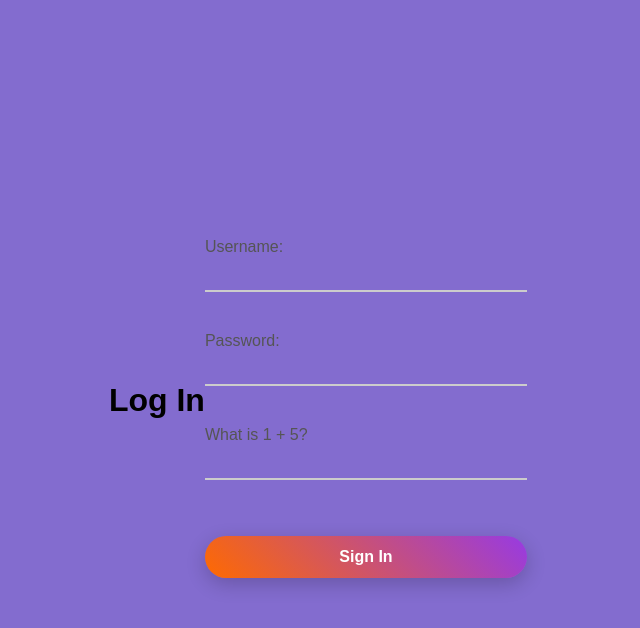
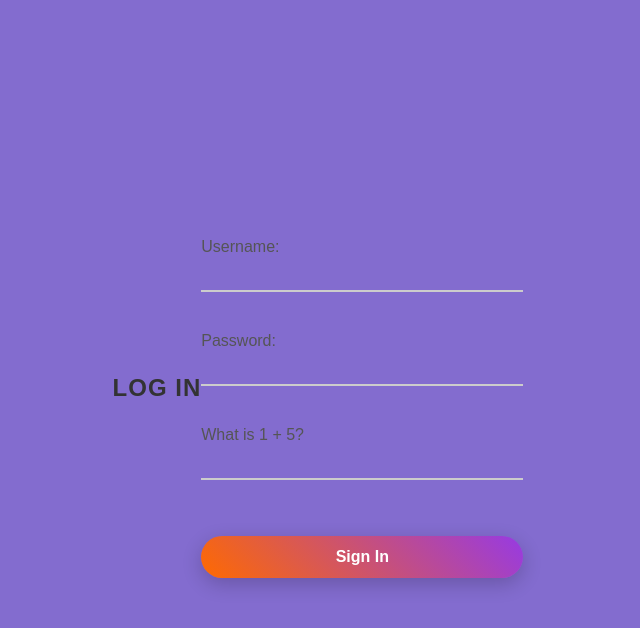
Before and after one commit to jfaith2004/cyberhw4, a PHP site: page /pages/login.php in a window 1280 px wide. Shown: the top 628 px of the page, without its empty margins (322-962 px from the left). Run offline with PHP 8.4, Linux system fonts and the light colour scheme.

Commit message:
more styling changes

```diff
--- a/css/login.css
+++ b/css/login.css
@@ -20,9 +20,8 @@ body {
   width: 90%;
 }
 
-h2 {
+h1 {
   margin-bottom: 2.5rem;
-  margin-left: 2.5rem;
   color: #333;
   text-align: center;
   text-transform: uppercase;
@@ -48,7 +47,7 @@ form input[type="number"] {
   padding: 0.5rem 0;
   margin-bottom: 1.5rem;
   font-size: 1rem;
-  color: #333;
+  color: #ffffff;
 }
 
 form input:focus {
```
